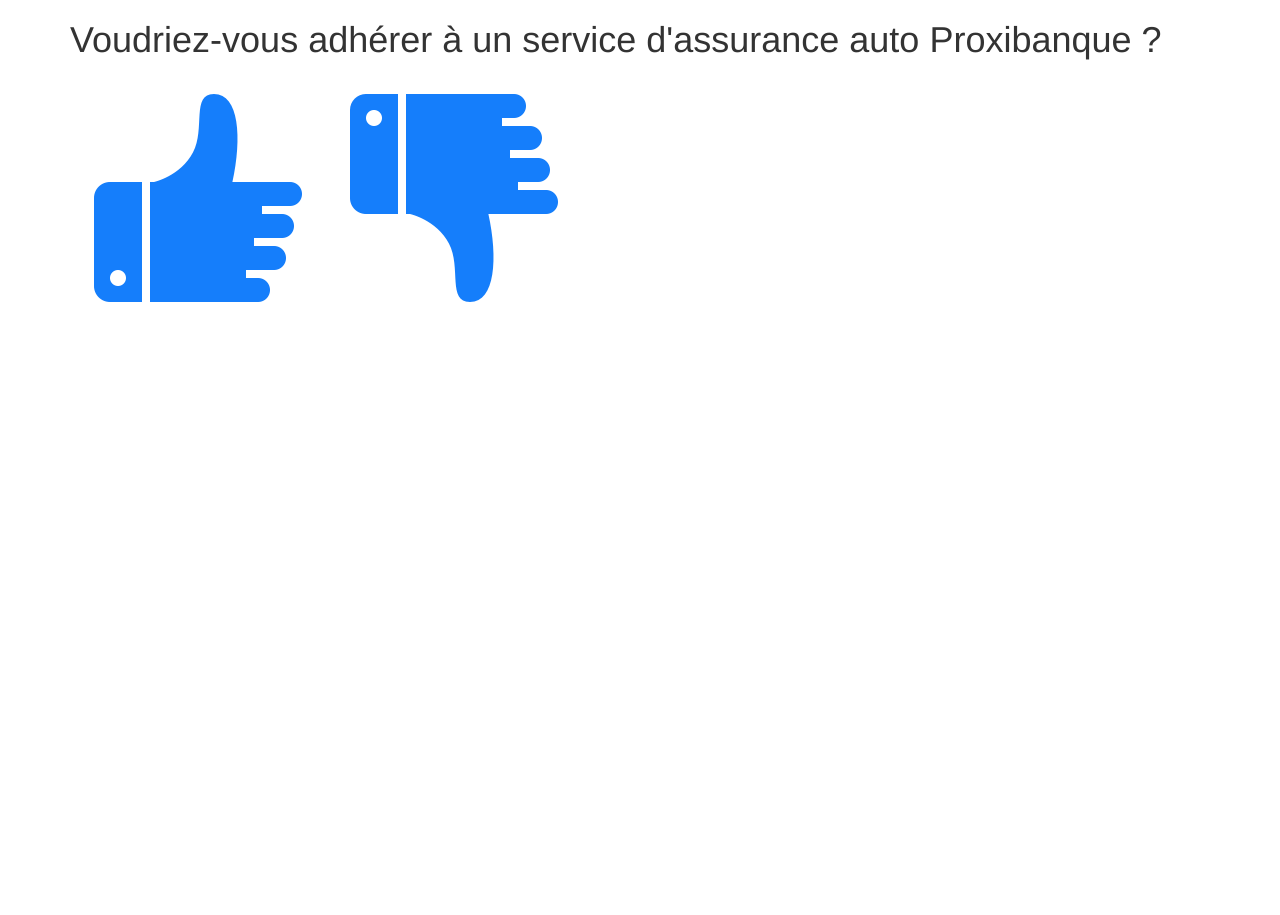
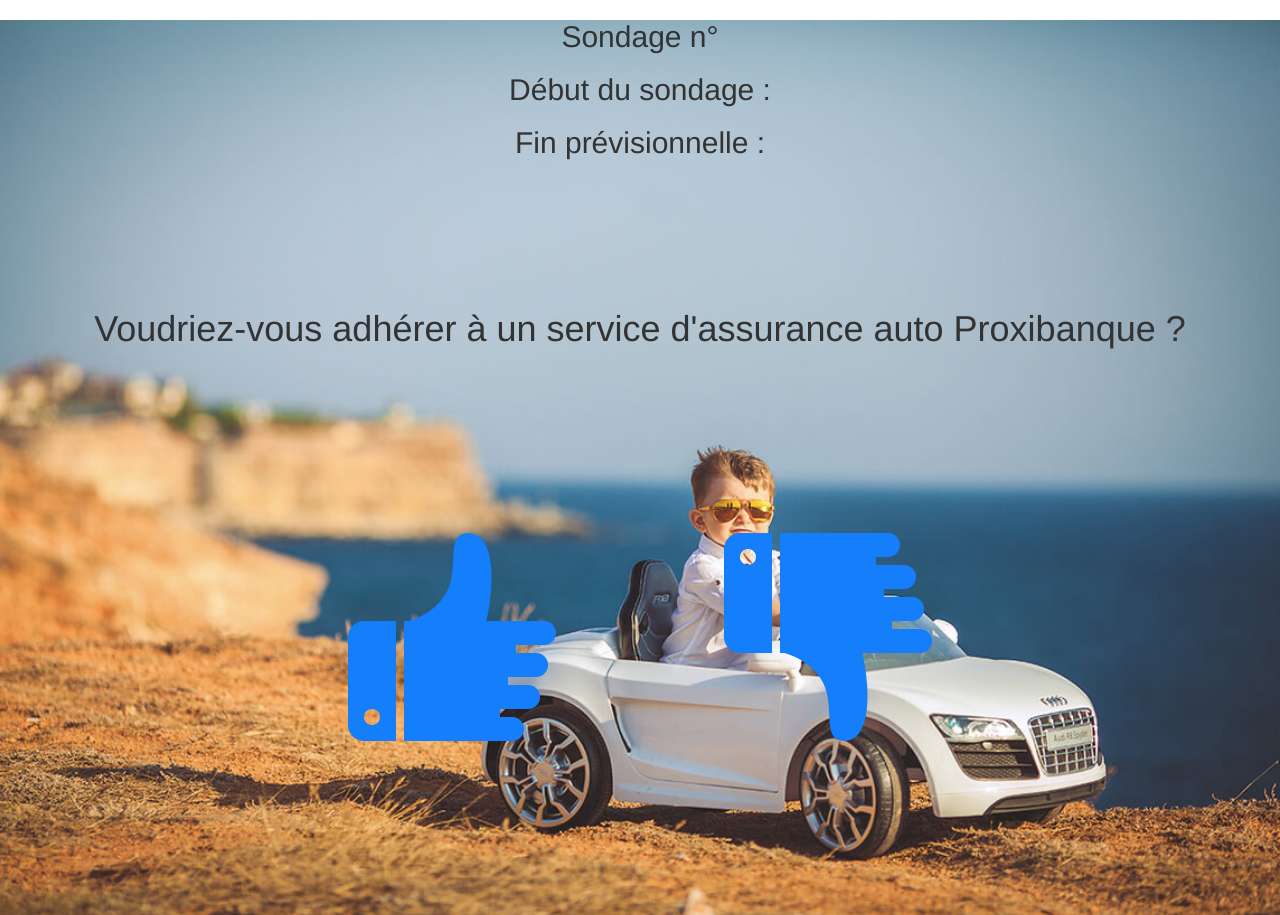
Before and after one commit to SandyColin/proxibanquev4-Angular, an Angular app: page / in a window 1280 px wide. Before the commit the page ends 800 px from the top, so only its background shows below. Built offline with nearby package versions, Linux system fonts and the light colour scheme.

Commit message:
css mis à jour sur survey

```diff
--- a/src/app/survey/survey.component.css
+++ b/src/app/survey/survey.component.css
@@ -0,0 +1,22 @@
+.container {
+    display:flex;
+    justify-content: space-between;
+
+    padding:150px;
+}
+
+h1 {
+    margin-top:150px;
+    text-align:center;
+}
+
+h2{
+    text-align:center;
+}
+
+.body {
+     background: url("/assets/voiture2.jpg") center fixed;
+     background-size: cover;
+     width:100%;
+    /*background-color: red;*/
+}
--- a/src/app/survey/survey.component.html
+++ b/src/app/survey/survey.component.html
@@ -1,8 +1,18 @@
+<div class="body" >
+<h2>Sondage n°{{survey?.id}}</h2>
+<h2>Début du sondage : {{survey?.beginningDate}}</h2>
+<h2>Fin prévisionnelle : {{survey?.provisionnalDate}}</h2>
+
 <div [ngSwitch]="isPositive">
+
+  <h1>Voudriez-vous adhérer à un service d'assurance auto Proxibanque ?</h1>
   <div class="container" *ngSwitchCase="">
-    <h1>Voudriez-vous adhérer à un service d'assurance auto Proxibanque ?</h1>
+
     <img class="list-icon" src="./assets/thumbup.png" (click)="onAddPositive()">
-    <img class="list-icon" src="./assets/thumbdown.png" (click)="onAddNegative()">
+
+    <div>
+      <img class="list-icon" src="./assets/thumbdown.png" (click)="onAddNegative()">
+    </div>
   </div>
 
 
@@ -25,3 +35,4 @@
     </form>
   </ng-container>
 </div>
+</div>
```
Also changed, not shown: src/assets/voiture.jpg (added), src/assets/voiture2.jpg (added).
